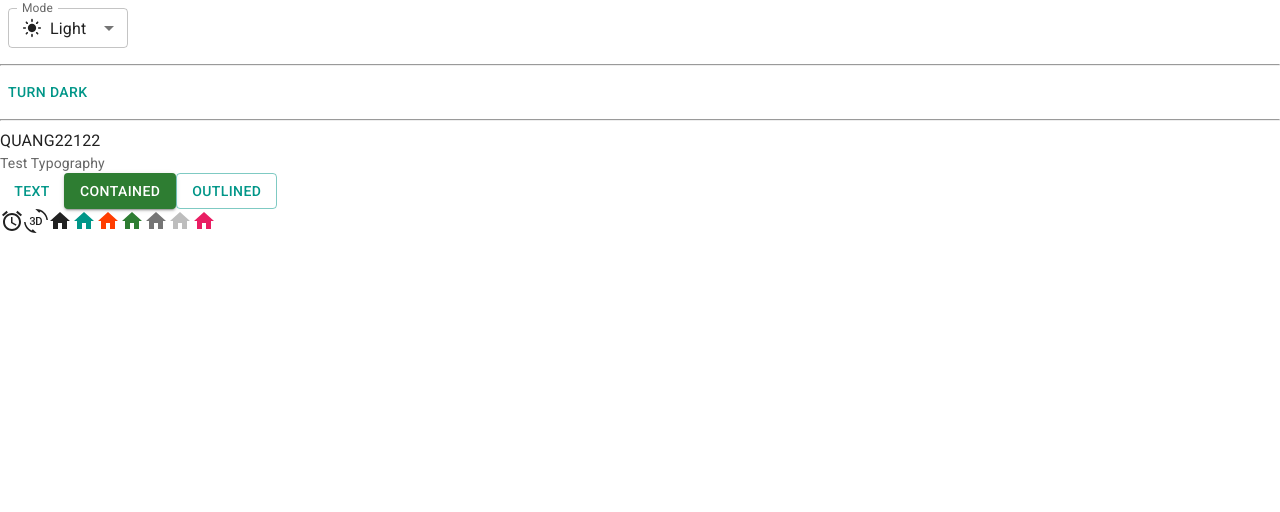
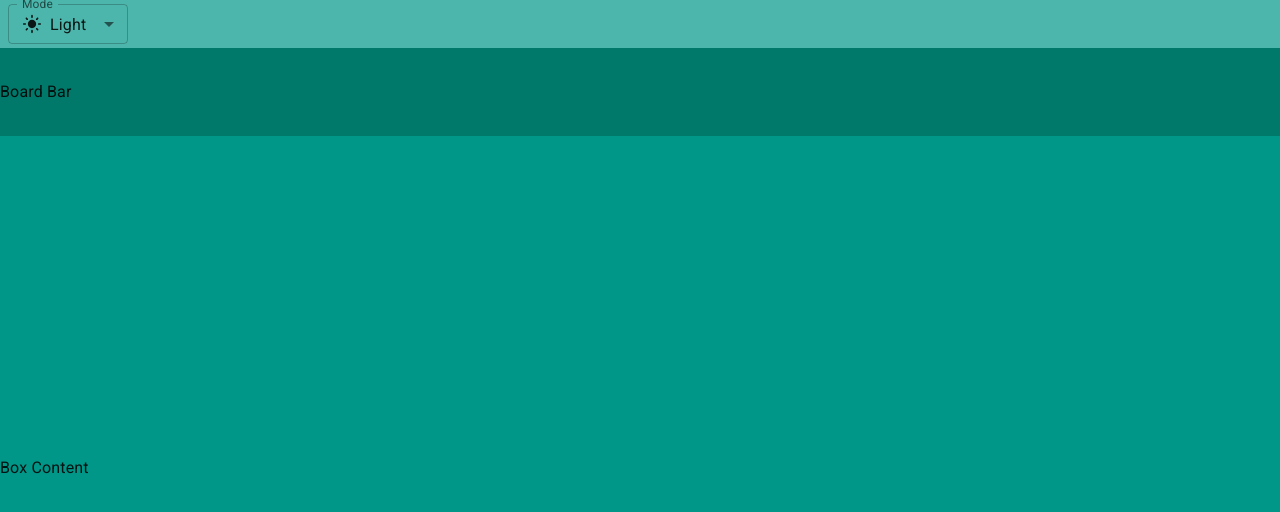
Before and after one commit to QUANG221222/trello-web, a React (Vite) app in the folder trello-web-project/: page / in a window 1280 px wide. Shown: the top 512 px of the page. Built offline with nearby package versions, Linux system fonts and the light colour scheme.

Commit message:
Update Basic Layout

```diff
--- a/trello-web-project/index.html
+++ b/trello-web-project/index.html
@@ -4,7 +4,7 @@
     <meta charset="UTF-8" />
     <link rel="icon" type="image/svg+xml" href="/vite.svg" />
     <meta name="viewport" content="width=device-width, initial-scale=1.0" />
-    <title>Vite + React</title>
+    <title>Trello MERN STACK Pro</title>
     <link rel="preconnect" href="https://fonts.googleapis.com" />
     <link rel="preconnect" href="https://fonts.gstatic.com" crossorigin />
     <link
--- a/trello-web-project/src/App.jsx
+++ b/trello-web-project/src/App.jsx
@@ -1,11 +1,5 @@
-import Button from "@mui/material/Button";
-import AccessAlarmIcon from "@mui/icons-material/AccessAlarm";
-import ThreeDRotation from "@mui/icons-material/ThreeDRotation";
-import HomeIcon from "@mui/icons-material/Home";
-import { pink } from "@mui/material/colors";
-import Typography from "@mui/material/Typography";
 import { useColorScheme } from "@mui/material/styles";
-import useMediaQuery from "@mui/material/useMediaQuery";
+
 // FORM
 import InputLabel from "@mui/material/InputLabel";
 import MenuItem from "@mui/material/MenuItem";
@@ -17,6 +11,7 @@
 import SettingsBrightnessIcon from "@mui/icons-material/SettingsBrightness";
 // BOX
 import Box from "@mui/material/Box";
+import { Container } from "@mui/material";
 
 function ModeSelect() {
   const { mode, setMode } = useColorScheme();
@@ -56,53 +51,44 @@
   );
 }
 
-function ModeToggle() {
-  const { mode, setMode } = useColorScheme();
-  // const prefersDarkMode = useMediaQuery("(prefers-color-scheme: dark)");
-  // const prefersLightMode = useMediaQuery("(prefers-color-scheme: light)");
-  // console.log("prefersDarkMode: ", prefersDarkMode);
-  // console.log("prefersLightMode: ", prefersLightMode);
-
-  return (
-    <Button
-      onClick={() => {
-        setMode(mode === "light" ? "dark" : "light");
-        // localStorage.setItem("trello-dark-light-mode");
-        // localStorage.getItem("trello-dark-light-mode");
-      }}
-    >
-      {mode === "light" ? "Turn dark" : "Turn light"}
-    </Button>
-  );
-}
-
 function App() {
   return (
-    <>
-      <ModeSelect />
-      <hr />
-      <ModeToggle />
-      <hr />
-      <div>QUANG22122</div>
-      <Typography variant="body2" color="text.secondary">
-        Test Typography
-      </Typography>
-      <Button variant="text">Text</Button>
-      <Button variant="contained" color="success">
-        Contained
-      </Button>
-      <Button variant="outlined">Outlined</Button>
-      <br />
-      <AccessAlarmIcon />
-      <ThreeDRotation />
-      <HomeIcon />
-      <HomeIcon color="primary" />
-      <HomeIcon color="secondary" />
-      <HomeIcon color="success" />
-      <HomeIcon color="action" />
-      <HomeIcon color="disabled" />
-      <HomeIcon sx={{ color: pink[500] }} />
-    </>
+    <Container disableGutters maxWidth="false" sx={{ height: "100vh" }}>
+      <Box
+        sx={{
+          backgroundColor: "primary.light",
+          width: "100%",
+          height: (theme) => theme.trello.appBarHeight,
+          display: "flex",
+          alignItems: "center",
+        }}
+      >
+        <ModeSelect />
+      </Box>
+      <Box
+        sx={{
+          backgroundColor: "primary.dark",
+          width: "100%",
+          height: (theme) => theme.trello.boardBarHeight,
+          display: "flex",
+          alignItems: "center",
+        }}
+      >
+        Board Bar
+      </Box>
+      <Box
+        sx={{
+          display: "flex",
+          alignItems: "center",
+          width: "100%",
+          height: (theme) =>
+            `calc(100vh - ${theme.trello.appBarHeight} - ${theme.trello.boardBarHeight})`,
+          backgroundColor: "primary.main",
+        }}
+      >
+        Box Content
+      </Box>
+    </Container>
   );
 }
 
--- a/trello-web-project/src/theme.js
+++ b/trello-web-project/src/theme.js
@@ -3,6 +3,10 @@
 
 // Create a theme instance.
 const theme = extendTheme({
+  trello: {
+    appBarHeight: "48px",
+    boardBarHeight: "88px",
+  },
   colorSchemes: {
     light: {
       palette: { primary: teal, secondary: deepOrange },
```
